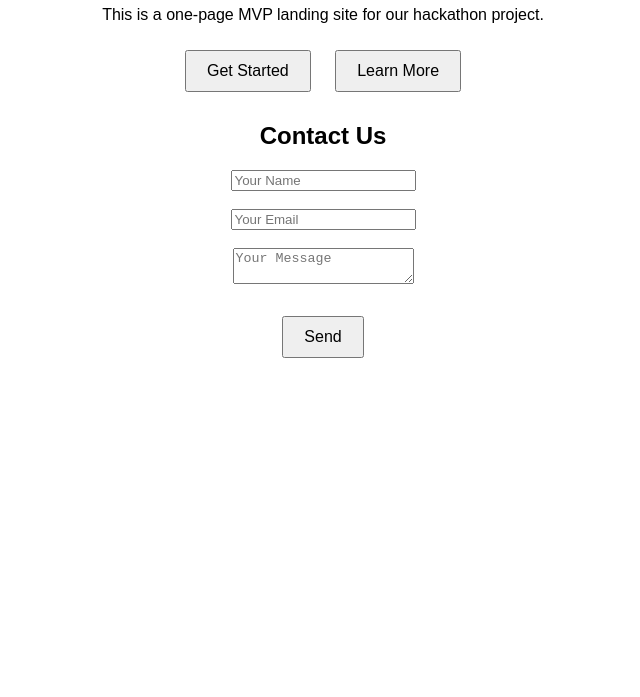
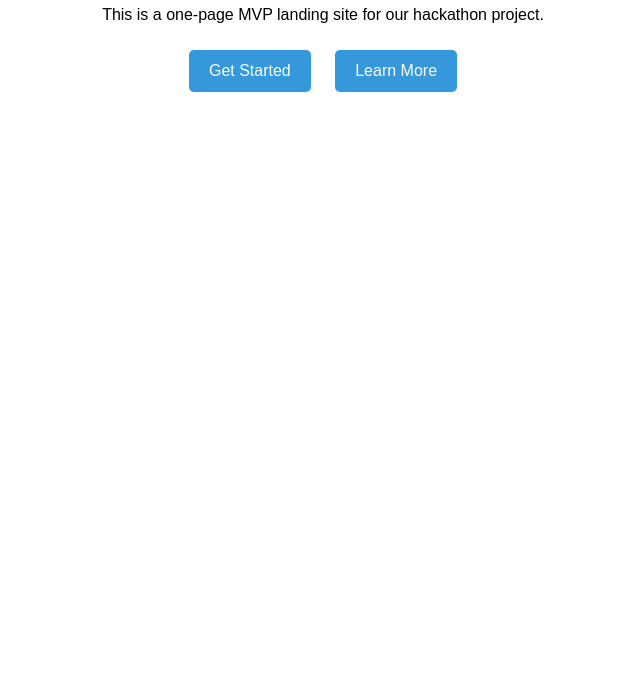
Before and after one commit to 2303A54067/product-landing-page, a plain HTML site: page index.html in a window 1280 px wide. Shown: the part 103-800 px from the top of the page, without its empty margins (317-957 px from the left). Drawn offline with Linux system fonts and the light colour scheme.

Commit message:
Initial commit: product landing page with CTA buttons

```diff
--- a/index.html
+++ b/index.html
@@ -4,7 +4,18 @@
     <title>My Product MVP</title>
     <style>
         body { font-family: Arial, sans-serif; text-align: center; margin: 50px; }
-        button { padding: 10px 20px; margin: 10px; font-size: 16px; cursor: pointer; }
+        h1 { color: #2c3e50; }
+        button {
+            padding: 12px 20px;
+            margin: 10px;
+            font-size: 16px;
+            border: none;
+            border-radius: 5px;
+            background-color: #3498db;
+            color: white;
+            cursor: pointer;
+        }
+        button:hover { background-color: #2980b9; }
     </style>
 </head>
 <body>
@@ -14,10 +25,3 @@
     <button>Learn More</button>
 </body>
 </html>
-<h2>Contact Us</h2>
-<form>
-    <input type="text" placeholder="Your Name"><br><br>
-    <input type="email" placeholder="Your Email"><br><br>
-    <textarea placeholder="Your Message"></textarea><br><br>
-    <button type="submit">Send</button>
-</form>
```
